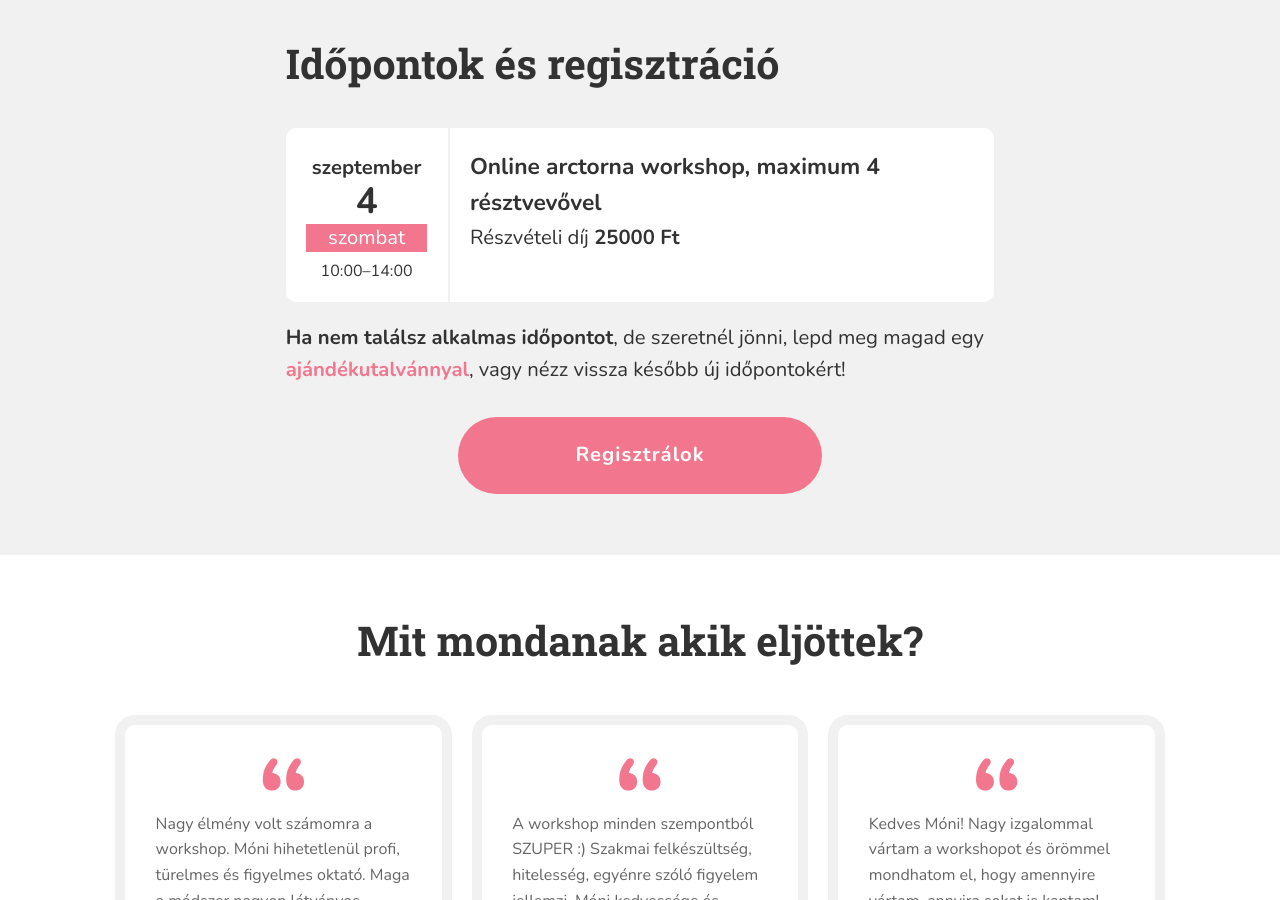
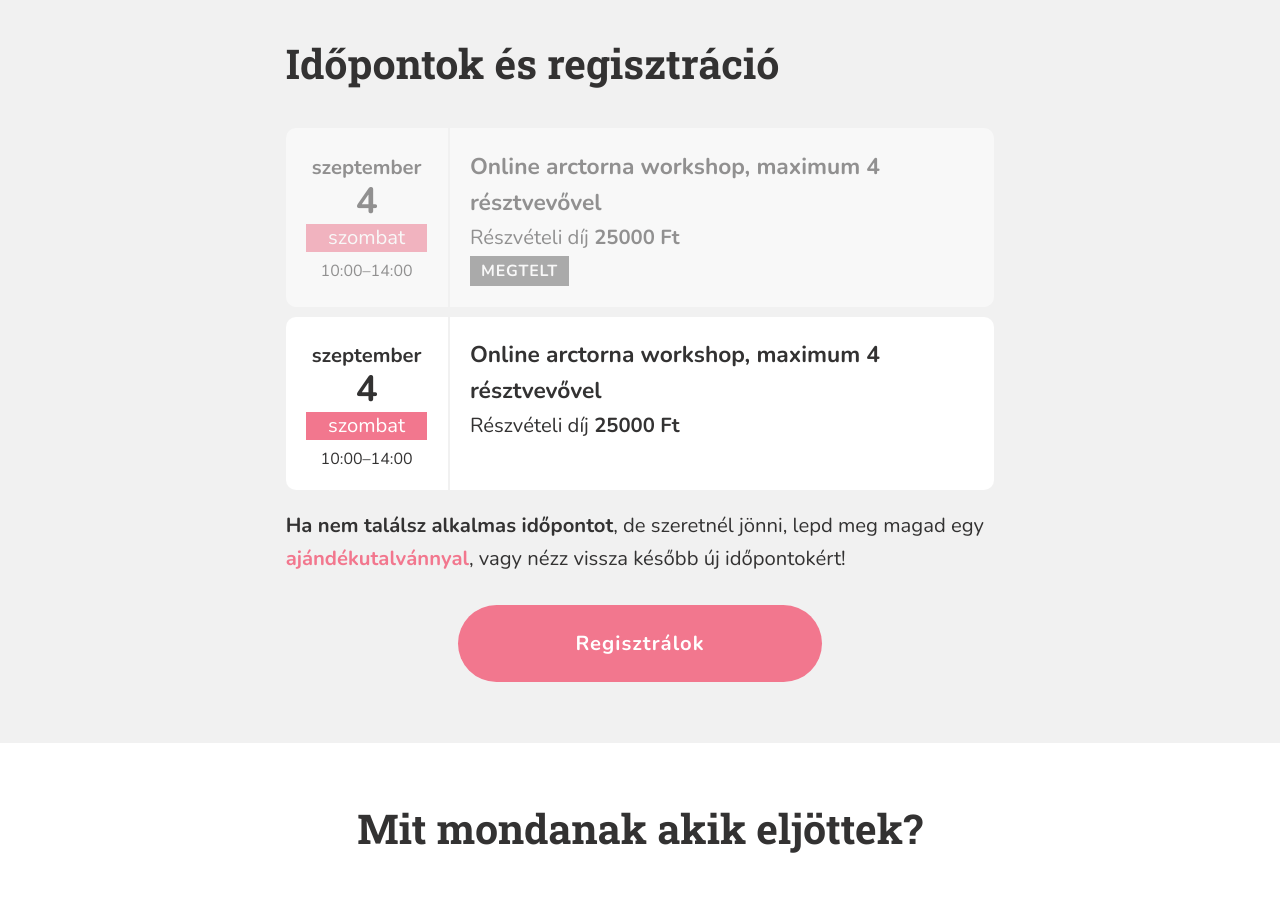
Before and after one commit to monikamudra/arctorna, a Jekyll site: the page built from workshop.md, in a window 1280 px wide and 900 px high, scrolled down 2235 px. Built offline with Jekyll 4.4.1, drawn with Linux system fonts in a browser that asks for light colours.

Commit message:
Update workshop event

```diff
--- a/_data/workshop.yaml
+++ b/_data/workshop.yaml
@@ -28,13 +28,13 @@ events:
   #     Standard arctorna workshop, de a jelenlegi helyzet miatt kis csoportban
   #     indul online, maximum három fővel.
 
-  - date: 2021-8-28-T10:00
+
+  - date: 2021-9-4-T10:00
     start: "10:00"
     end: "14:00"
-    title: Arctorna workshop, ismét személyesen
-    address: 1072 Budapest, Nagy Diófa utca 15.
-    price: 18000
-    full: false
+    title: Online arctorna workshop, maximum 4 résztvevővel
+    price: 25000
+    full: true
 
   - date: 2021-9-4-T10:00
     start: "10:00"
```
